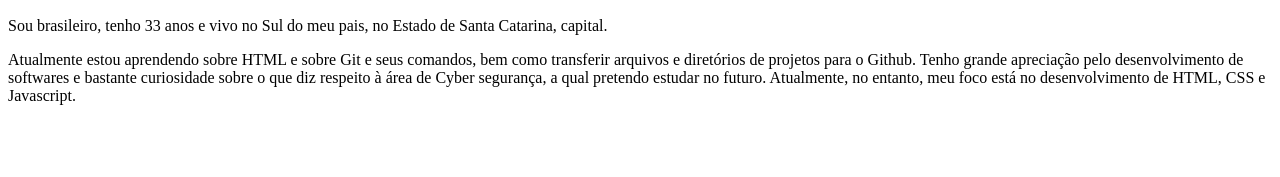
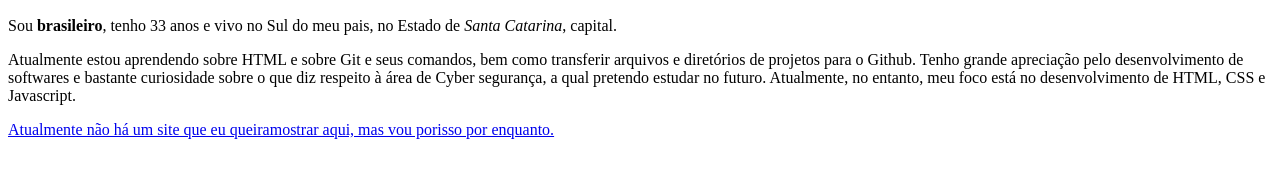
Before and after one commit to MarkdSan/MarkdSan.github.io, a plain HTML site: page index.html in a window 1280 px wide. Shown: the part 383-560 px from the top of the page. Drawn offline with Linux system fonts and the light colour scheme.

Commit message:
Pequeno esboço inicial do portifólio.

```diff
--- a/index.html
+++ b/index.html
@@ -8,8 +8,8 @@
 <body>
     <h1>Marcelo Souza dos santos</h1>
     <img src="Imagens/Imagem do WhatsApp de 2024-01-07 à(s) 18.02.00_6d4122a8.jpg" alt="Foto olhando ao longe." height="300">
-    <p>Sou brasileiro, tenho 33 anos e vivo no Sul do meu pais, no Estado de Santa Catarina, capital. </p>
+    <p>Sou <strong>brasileiro</strong>, tenho 33 anos e vivo no Sul do meu pais, no Estado de <i>Santa Catarina</i>, capital. </p>
     <p>Atualmente estou aprendendo sobre HTML e sobre Git e seus comandos, bem como transferir arquivos e diretórios de projetos para o Github. Tenho grande apreciação pelo desenvolvimento de softwares e bastante curiosidade sobre o que diz respeito à área de Cyber segurança, a qual pretendo estudar no futuro. Atualmente, no entanto, meu foco está no desenvolvimento de HTML, CSS e Javascript.</p>
-
+    <a href="https://www.google.com/" target="_blank" rel="noopener noreferrer">Atualmente não há um site que eu queiramostrar aqui, mas vou porisso por enquanto.</a>
 </body>
 </html>
```
